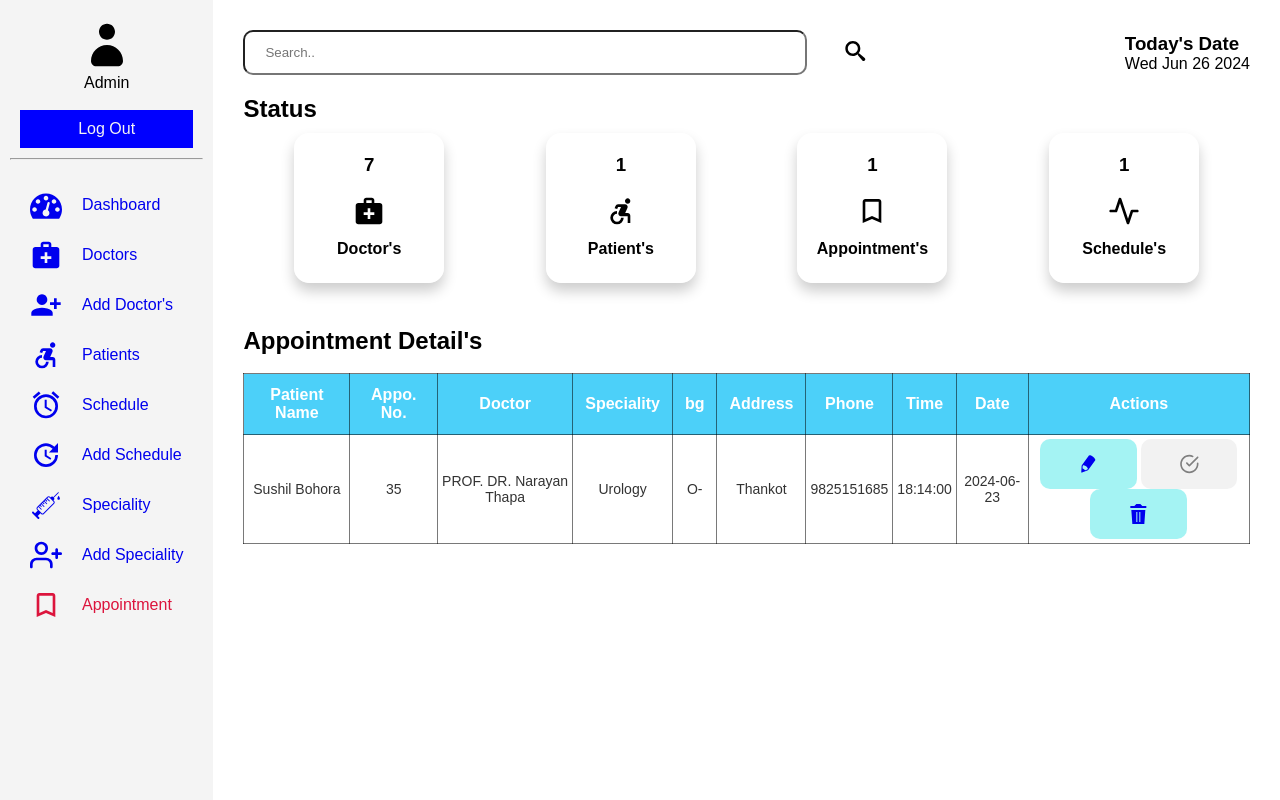
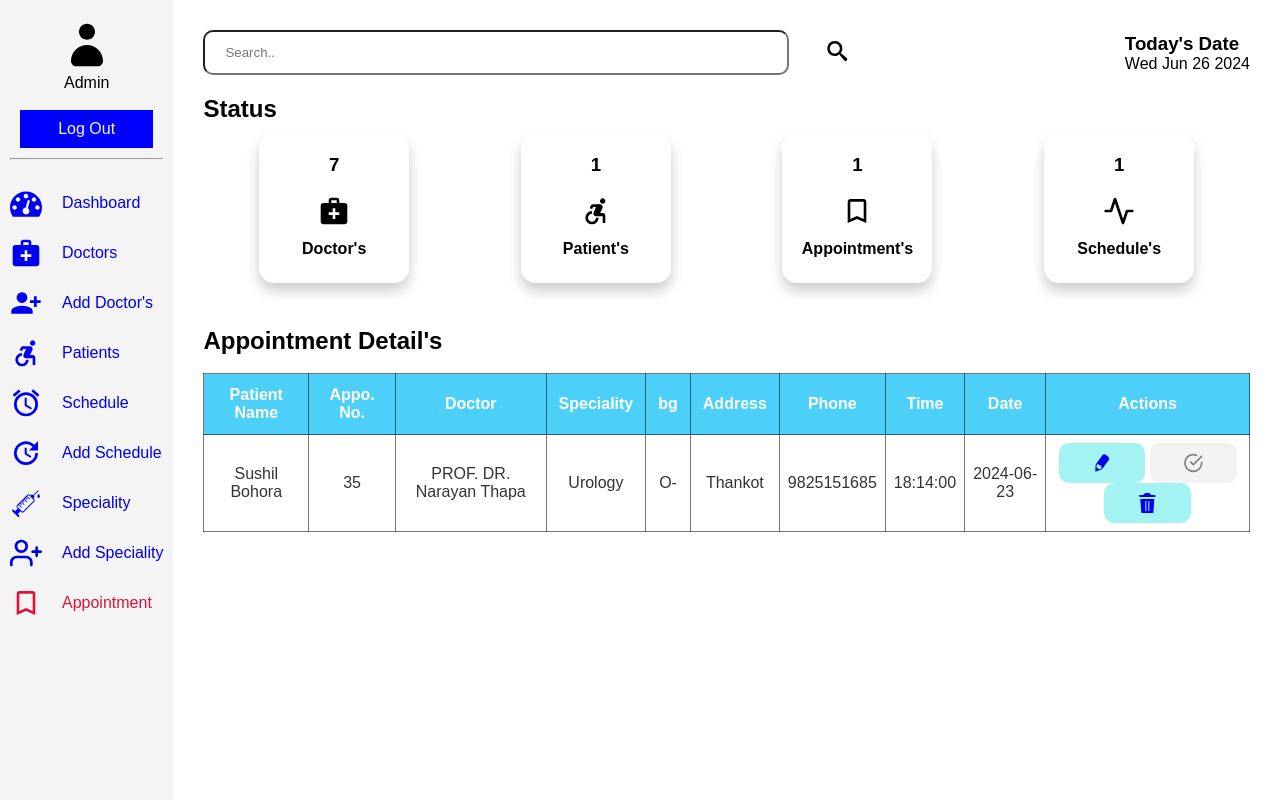
Before and after one commit to 25Sushil/DASystem, a PHP site: page /admin/appoint.php in a window 1280 px wide. Run offline with PHP 8.4, Linux system fonts and the light colour scheme; a user stored in the database is signed in; data comes from the database, SQL or seed files in the repository; data that the repository does not hold is empty.

Commit message:
modified

```diff
--- a/admin/doctor.php
+++ b/admin/doctor.php
@@ -146,6 +146,7 @@
                                 <th>phone</th>
                                 <th>Events</th>
                             </tr>
+                        </thead>
                         <tbody>
                             <tr>
                                 <?php
@@ -165,7 +166,6 @@
                                     }
                                 ?>
                         </tbody>
-                        </thead>
                     </table>
                 </div>
             </div>
--- a/assets/dash1.css
+++ b/assets/dash1.css
@@ -66,7 +78,7 @@
 }
 
 .sidebar-items ul{
-    display: flexbox;
+    display: inline;
     margin: 20px;
     text-align: center;
     text-decoration: none;
@@ -247,27 +258,8 @@
 }
 
 td{
-    padding: 4px;
+    padding: 8px;
     color: #333;
-    font-size: 14px;
-    font-weight: 400;
-}
-
-tfoot{
-    font-weight: bold;
-    color: white;
-}
-
-tfoot td{
-    display: flex;
-    padding: 8px;
-    justify-content: center;
-}
-
-.table-container button{
-    color: aqua;
-    background: none;
-    cursor: pointer;
 }
 
 .doctor-info .add{
@@ -301,16 +293,11 @@
 }
 
 .table-container td>button{
-    text-align: center;
-    color: #fff;
     border: none;
     border-radius: 10px;
-    padding: 15px;
     background-color: rgba(136, 240, 240, 0.76);
-    display: inline-flexbox;
+    display: inline;
     text-align: center;
-    align-items: center;
-    justify-content: space-around;
 }
 
 .filter-bar{
@@ -447,7 +434,7 @@
 }
 
 .icon-eye, .icon-trash, .icon-pencil,
-.icon-search, .icon-check-circle, .icon-checkmark{
+.icon-search, .icon-check-circle, .icon-checkmark, .icon-bars{
     width: 5em;
     height: 1.5em;
 }
```
Also changed, not shown: other parts of assets/dash1.css (+34 -2 lines), assets/style.css (+7 -1 lines), patient/dash.php (+7 -0 lines). Lines whose indentation alone changed are shown as unchanged.
